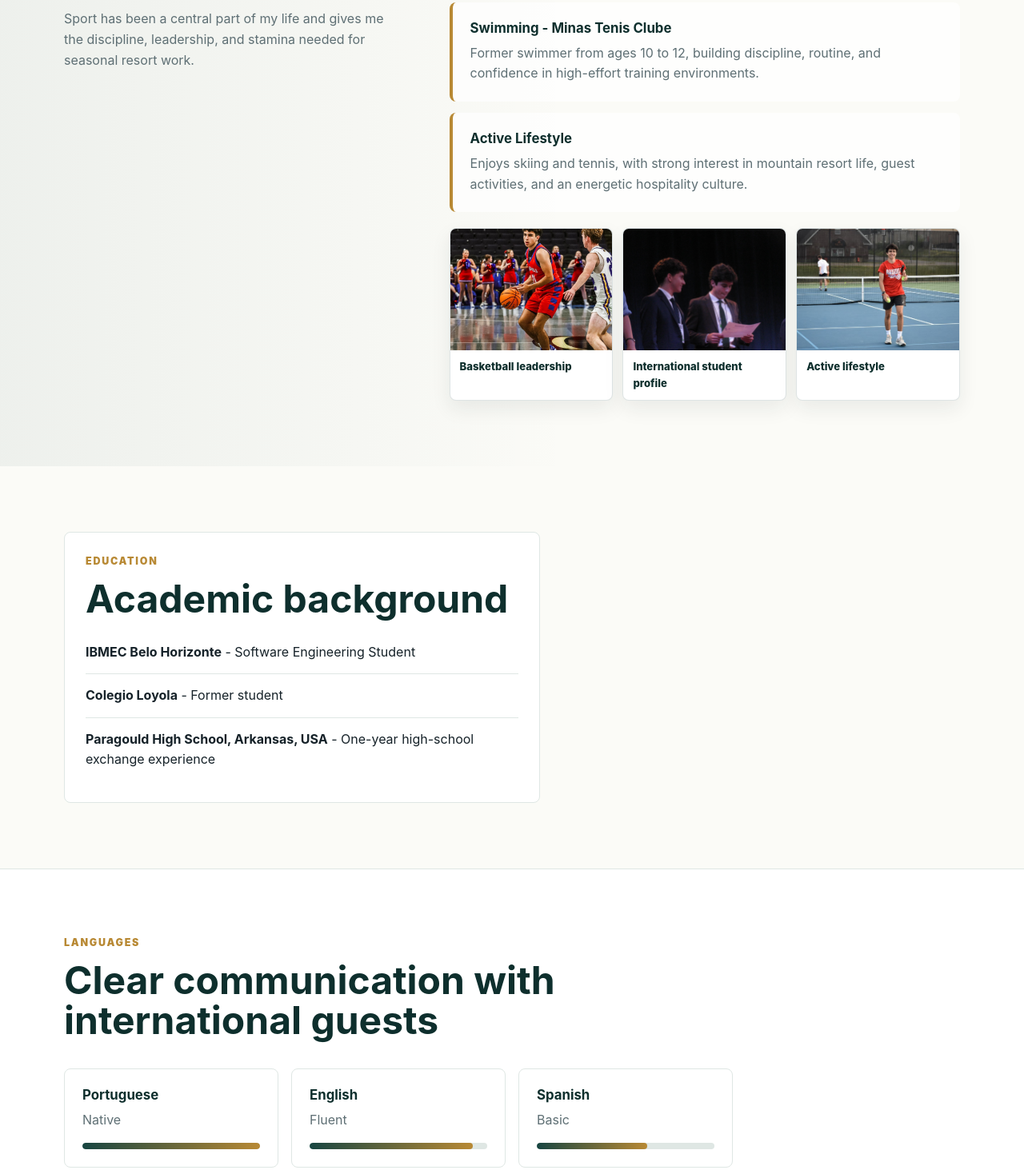
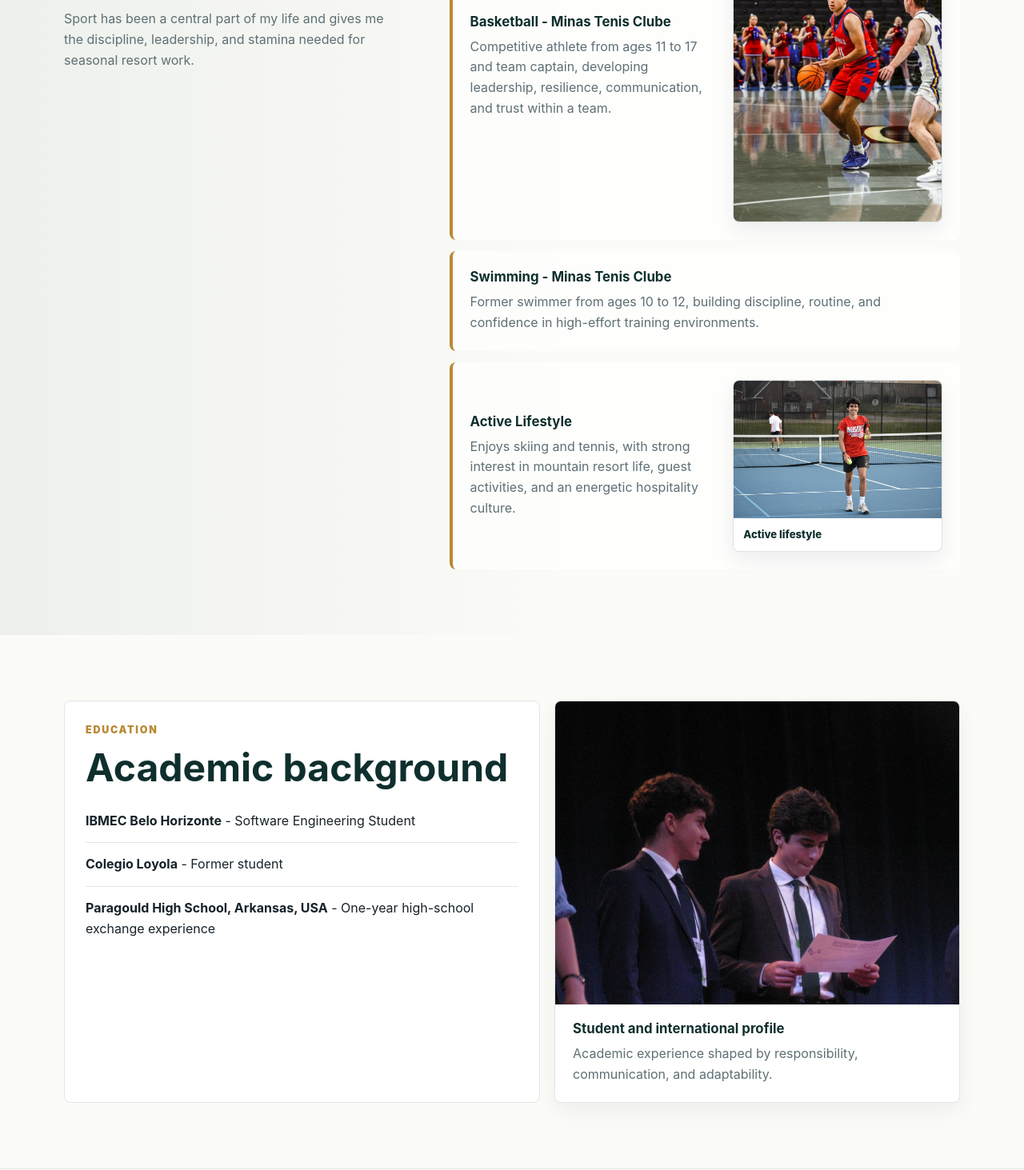
Before and after one commit to bernardoalvimibmec/Resumee-CustomerService, a plain HTML site: page index.html in a window 1280 px wide. Shown: the part 3419-4882 px from the top of the page at 80% size. Drawn offline with Linux system fonts and the light colour scheme.

Commit message:
fix photos

```diff
--- a/index.html
+++ b/index.html
@@ -190,33 +190,29 @@
         </div>
 
         <div class="sport-list reveal">
-          <article>
-            <h3>Basketball - Minas Tenis Clube</h3>
-            <p>Competitive athlete from ages 11 to 17 and team captain, developing leadership, resilience, communication, and trust within a team.</p>
+          <article class="sport-feature">
+            <div>
+              <h3>Basketball - Minas Tenis Clube</h3>
+              <p>Competitive athlete from ages 11 to 17 and team captain, developing leadership, resilience, communication, and trust within a team.</p>
+            </div>
+            <figure>
+              <img src="Basketball.JPG" alt="Bernardo playing competitive basketball">
+            </figure>
           </article>
           <article>
             <h3>Swimming - Minas Tenis Clube</h3>
             <p>Former swimmer from ages 10 to 12, building discipline, routine, and confidence in high-effort training environments.</p>
           </article>
-          <article>
-            <h3>Active Lifestyle</h3>
-            <p>Enjoys skiing and tennis, with strong interest in mountain resort life, guest activities, and an energetic hospitality culture.</p>
-          </article>
-
-          <div class="sport-gallery" aria-label="Sports and student life photos">
-            <figure>
-              <img src="Basketball.JPG" alt="Bernardo playing competitive basketball">
-              <figcaption>Basketball leadership</figcaption>
-            </figure>
-            <figure>
-              <img src="Student.JPG" alt="Bernardo participating in a student event">
-              <figcaption>International student profile</figcaption>
-            </figure>
+          <article class="sport-feature">
+            <div>
+              <h3>Active Lifestyle</h3>
+              <p>Enjoys skiing and tennis, with strong interest in mountain resort life, guest activities, and an energetic hospitality culture.</p>
+            </div>
             <figure>
               <img src="Tennis.JPG" alt="Bernardo on a tennis court">
               <figcaption>Active lifestyle</figcaption>
             </figure>
-          </div>
+          </article>
         </div>
       </div>
     </section>
@@ -233,6 +229,13 @@
           </ul>
         </div>
 
+        <aside class="education-photo-card reveal" aria-label="Student profile photo">
+          <img src="Student.JPG" alt="Bernardo participating in a student event">
+          <div>
+            <h3>Student and international profile</h3>
+            <p>Academic experience shaped by responsibility, communication, and adaptability.</p>
+          </div>
+        </aside>
       </div>
     </section>
 
--- a/style.css
+++ b/style.css
@@ -516,14 +516,14 @@ h3 {
   color: var(--muted);
 }
 
-.sport-gallery {
+.sport-feature {
   display: grid;
-  grid-template-columns: repeat(3, minmax(0, 1fr));
-  gap: 12px;
-  margin-top: 6px;
+  grid-template-columns: minmax(0, 0.95fr) minmax(260px, 0.8fr);
+  gap: 18px;
+  align-items: center;
 }
 
-.sport-gallery figure {
+.sport-feature figure {
   margin: 0;
   overflow: hidden;
   background: var(--snow);
@@ -532,14 +532,13 @@ h3 {
   box-shadow: 0 10px 24px rgba(22, 34, 41, 0.08);
 }
 
-.sport-gallery img {
+.sport-feature img {
   display: block;
   width: 100%;
-  aspect-ratio: 4 / 3;
   object-fit: cover;
 }
 
-.sport-gallery figcaption {
+.sport-feature figcaption {
   padding: 10px 12px;
   color: var(--pine-dark);
   font-size: 0.82rem;
@@ -554,6 +553,30 @@ h3 {
 
 .info-panel {
   padding: 26px;
+}
+
+.education-photo-card {
+  overflow: hidden;
+  background: var(--snow);
+  border: 1px solid var(--line);
+  border-radius: var(--radius);
+  box-shadow: 0 10px 30px rgba(22, 34, 41, 0.06);
+}
+
+.education-photo-card img {
+  display: block;
+  width: 100%;
+  aspect-ratio: 4 / 3;
+  object-fit: cover;
+  object-position: center 42%;
+}
+
+.education-photo-card div {
+  padding: 20px 22px 22px;
+}
+
+.education-photo-card p {
+  color: var(--muted);
 }
 
 .clean-list {
@@ -750,8 +773,8 @@ body.reveal-ready .reveal.is-visible {
     grid-template-columns: repeat(2, minmax(0, 1fr));
   }
 
-  .sport-gallery {
-    grid-template-columns: 1fr;
+  .sport-feature {
+    grid-template-columns: minmax(0, 1fr) minmax(240px, 0.85fr);
   }
 }
 
@@ -802,6 +825,14 @@ body.reveal-ready .reveal.is-visible {
   .profile-photo-card img {
     max-height: 420px;
   }
+
+  .sport-feature {
+    grid-template-columns: 1fr;
+  }
+
+  .sport-feature figure {
+    margin-top: 4px;
+  }
 }
 
 @media (prefers-reduced-motion: reduce) {
@@ -850,7 +881,6 @@ body.reveal-ready .reveal.is-visible {
   .copy-button,
   .site-footer,
   .alpine-mark,
-  .sport-gallery,
   .skip-link {
     display: none !important;
   }
@@ -905,6 +935,7 @@ body.reveal-ready .reveal.is-visible {
   .strength-card,
   .role,
   .info-panel,
+  .education-photo-card,
   .language-card,
   .availability-box,
   .contact-card,
@@ -927,6 +958,15 @@ body.reveal-ready .reveal.is-visible {
 
   .profile-photo-card figcaption {
     text-align: left;
+  }
+
+  .sport-feature {
+    display: block;
+  }
+
+  .sport-feature figure,
+  .education-photo-card img {
+    display: none;
   }
 
   .availability-box h2,
```
